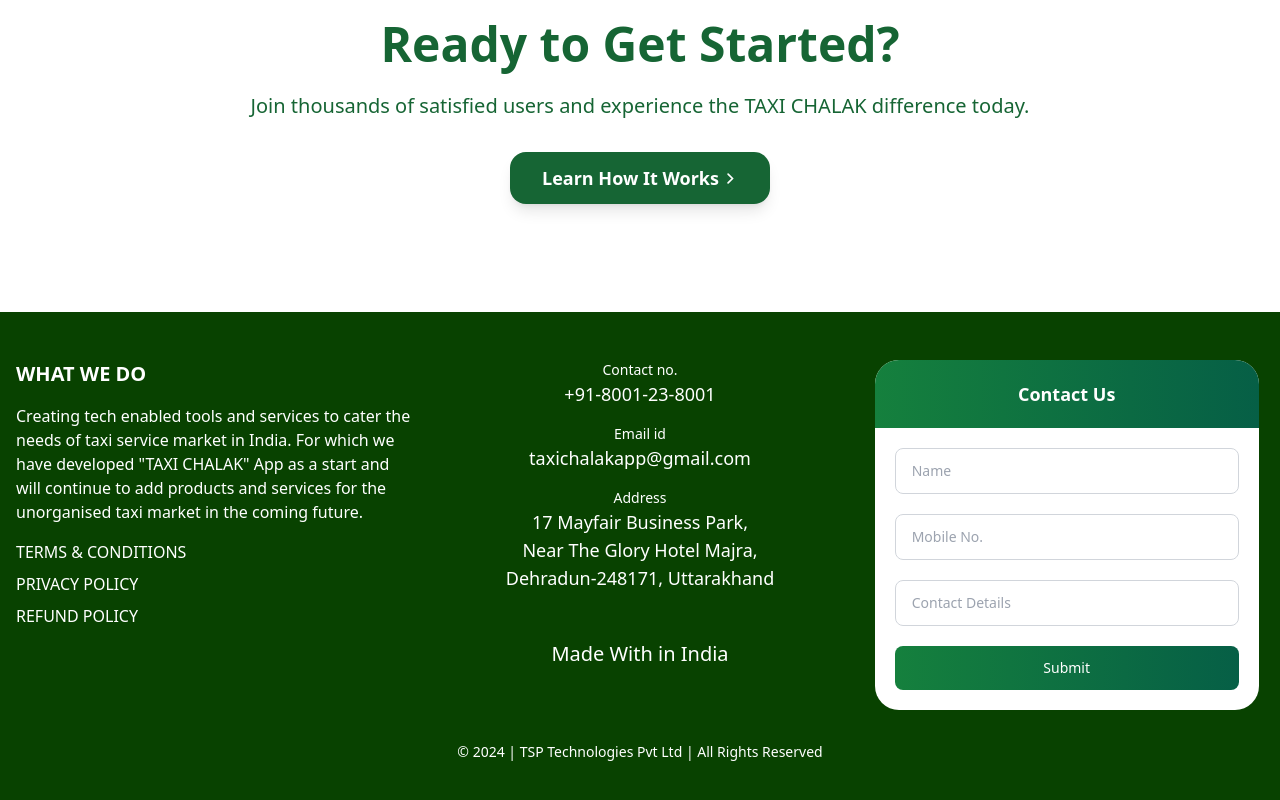
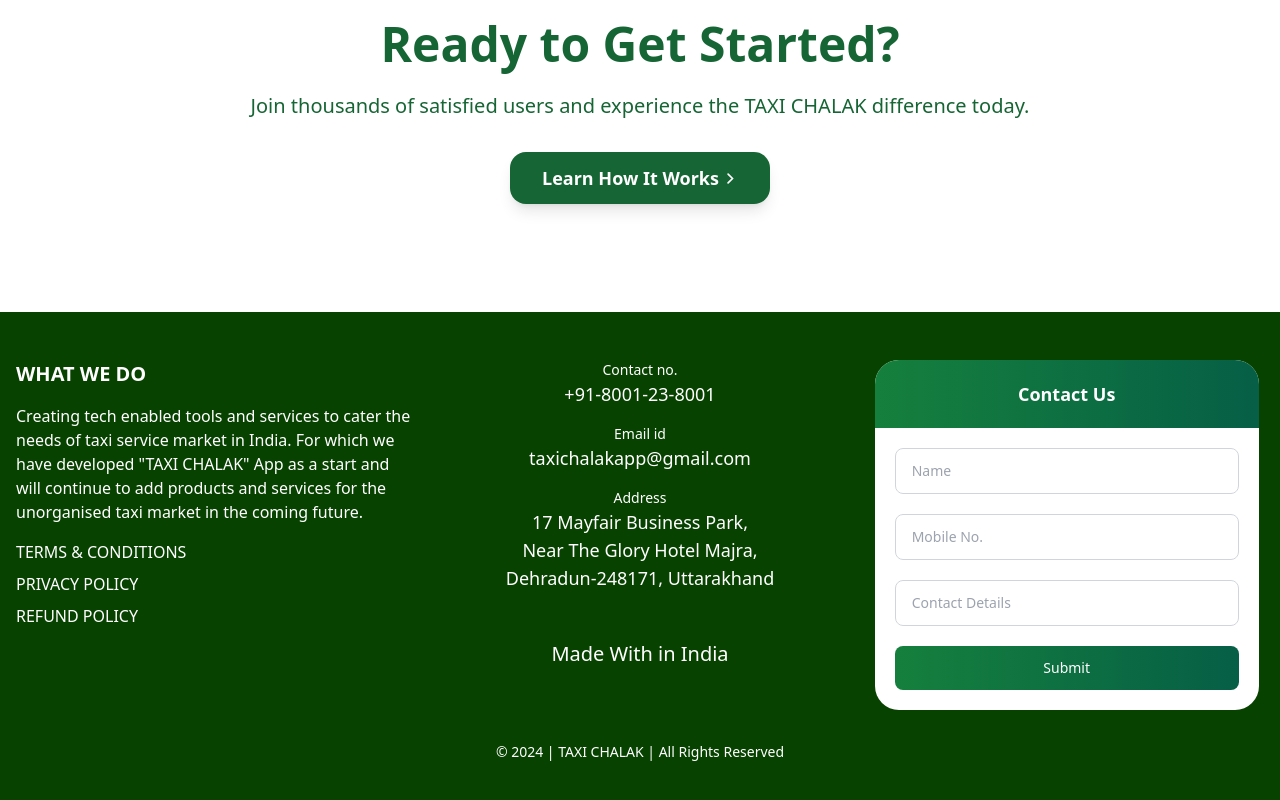
Before and after one commit to Anuj9675/taxisanchalak, a Next.js app: page / in a window 1280 px wide. Shown: the part 1272-2072 px from the top of the page. Built offline with nearby package versions, Linux system fonts and the light colour scheme.

Commit message:
CHANGE THE FOOTER DETAILS

```diff
--- a/src/components/footer/index.tsx
+++ b/src/components/footer/index.tsx
@@ -44,7 +44,7 @@
 
       {/* Copyright */}
       <div className="text-center text-sm text-white mt-8">
-        © 2024 | TSP Technologies Pvt Ltd | All Rights Reserved
+        © 2024 | TAXI CHALAK | All Rights Reserved
       </div>
     </footer>
   );
```
